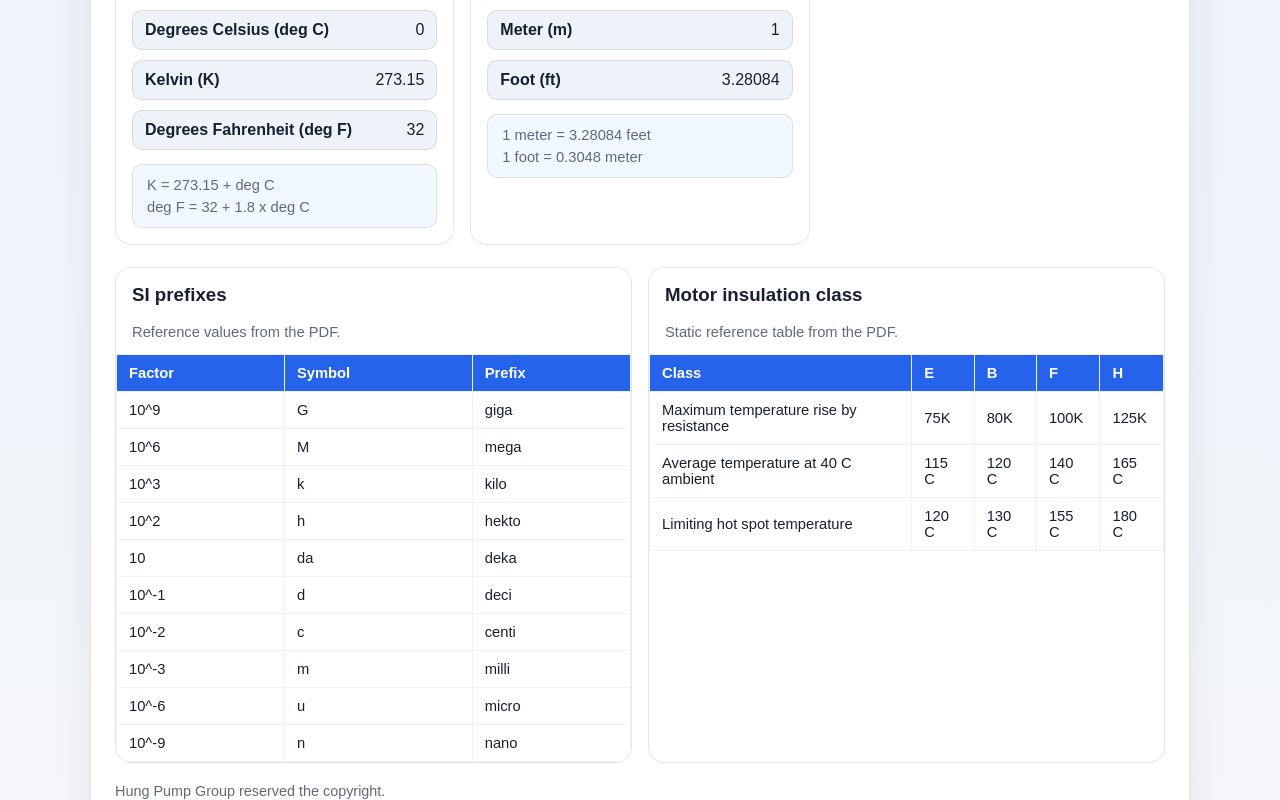
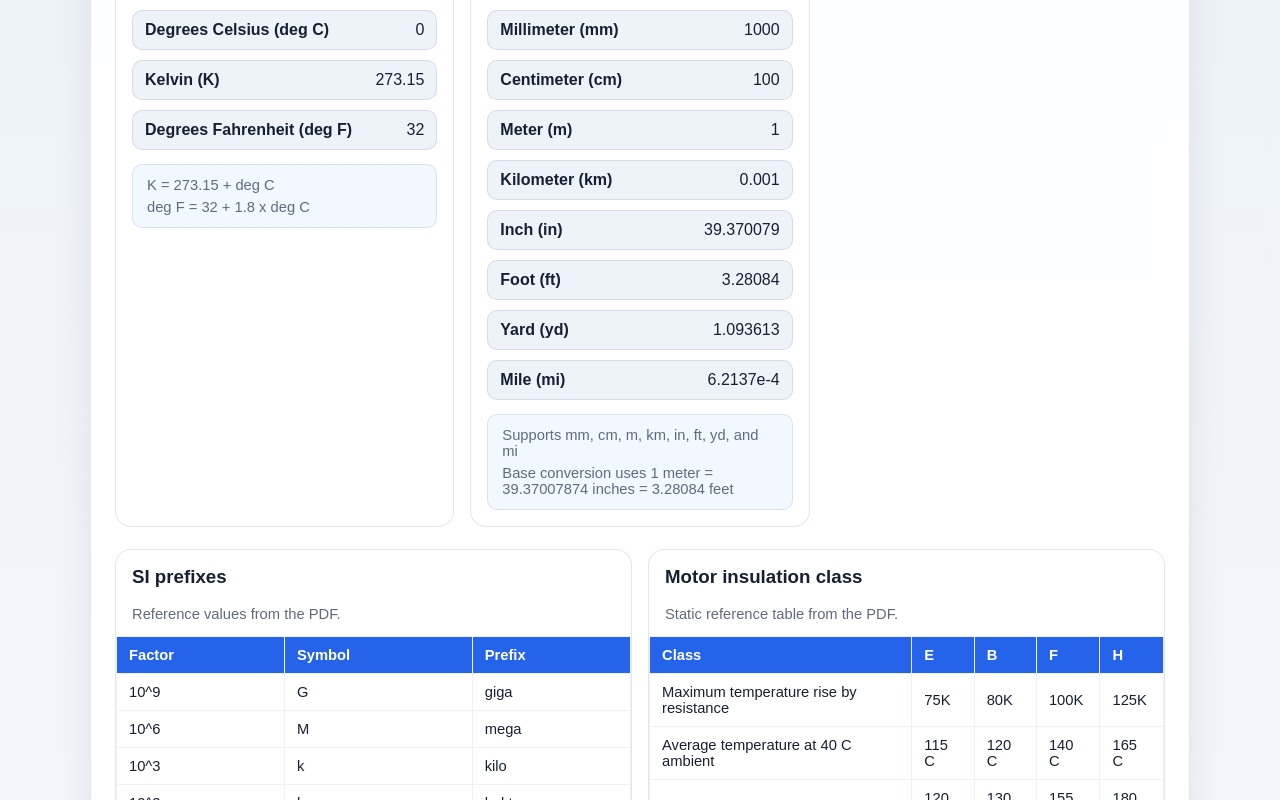
Before and after one commit to a95123hsu/HPGUnitConverter, a React (Vite) app: page / in a window 1280 px wide. Shown: the part 960-1760 px from the top of the page. Built offline with nearby package versions, Linux system fonts and the light colour scheme.

Commit message:
Add favicon and update app content

```diff
--- a/index.html
+++ b/index.html
@@ -37,6 +37,8 @@
       name="twitter:description"
       content="Fast browser-based unit conversion tools from Hung Pump Group."
     />
+    <link rel="icon" type="image/jpeg" href="/favcon.jpg" />
+    <link rel="shortcut icon" href="/favcon.jpg" />
     <link rel="manifest" href="/site.webmanifest" />
     <script type="application/ld+json">
       {
--- a/src/App.jsx
+++ b/src/App.jsx
@@ -142,19 +142,49 @@ const converterGroups = [
     initialValue: "1",
     initialUnit: "meter",
     formula: [
-      "1 meter = 3.28084 feet",
-      "1 foot = 0.3048 meter"
+      "Supports mm, cm, m, km, in, ft, yd, and mi",
+      "Base conversion uses 1 meter = 39.37007874 inches = 3.28084 feet"
     ],
     units: {
+      millimeter: {
+        label: "Millimeter (mm)",
+        toBase: (value) => value / 1000,
+        fromBase: (value) => value * 1000
+      },
+      centimeter: {
+        label: "Centimeter (cm)",
+        toBase: (value) => value / 100,
+        fromBase: (value) => value * 100
+      },
       meter: {
         label: "Meter (m)",
         toBase: (value) => value,
         fromBase: (value) => value
       },
+      kilometer: {
+        label: "Kilometer (km)",
+        toBase: (value) => value * 1000,
+        fromBase: (value) => value / 1000
+      },
+      inch: {
+        label: "Inch (in)",
+        toBase: (value) => value * 0.0254,
+        fromBase: (value) => value / 0.0254
+      },
       foot: {
         label: "Foot (ft)",
         toBase: (value) => value * 0.3048,
         fromBase: (value) => value / 0.3048
+      },
+      yard: {
+        label: "Yard (yd)",
+        toBase: (value) => value * 0.9144,
+        fromBase: (value) => value / 0.9144
+      },
+      mile: {
+        label: "Mile (mi)",
+        toBase: (value) => value * 1609.344,
+        fromBase: (value) => value / 1609.344
       }
     }
   }
@@ -335,7 +365,7 @@ export default function App() {
         />
       </section>
 
-      <p className="footer">Hung Pump Group reserved the copyright.</p>
+      <p className="footer">© 2026 HUNGPUMP INDUSTRIAL CO., LTD. All rights reserved.</p>
     </main>
   );
 }
```
Also changed, not shown: 1 other file (tests, documents, lock files or other folders).
